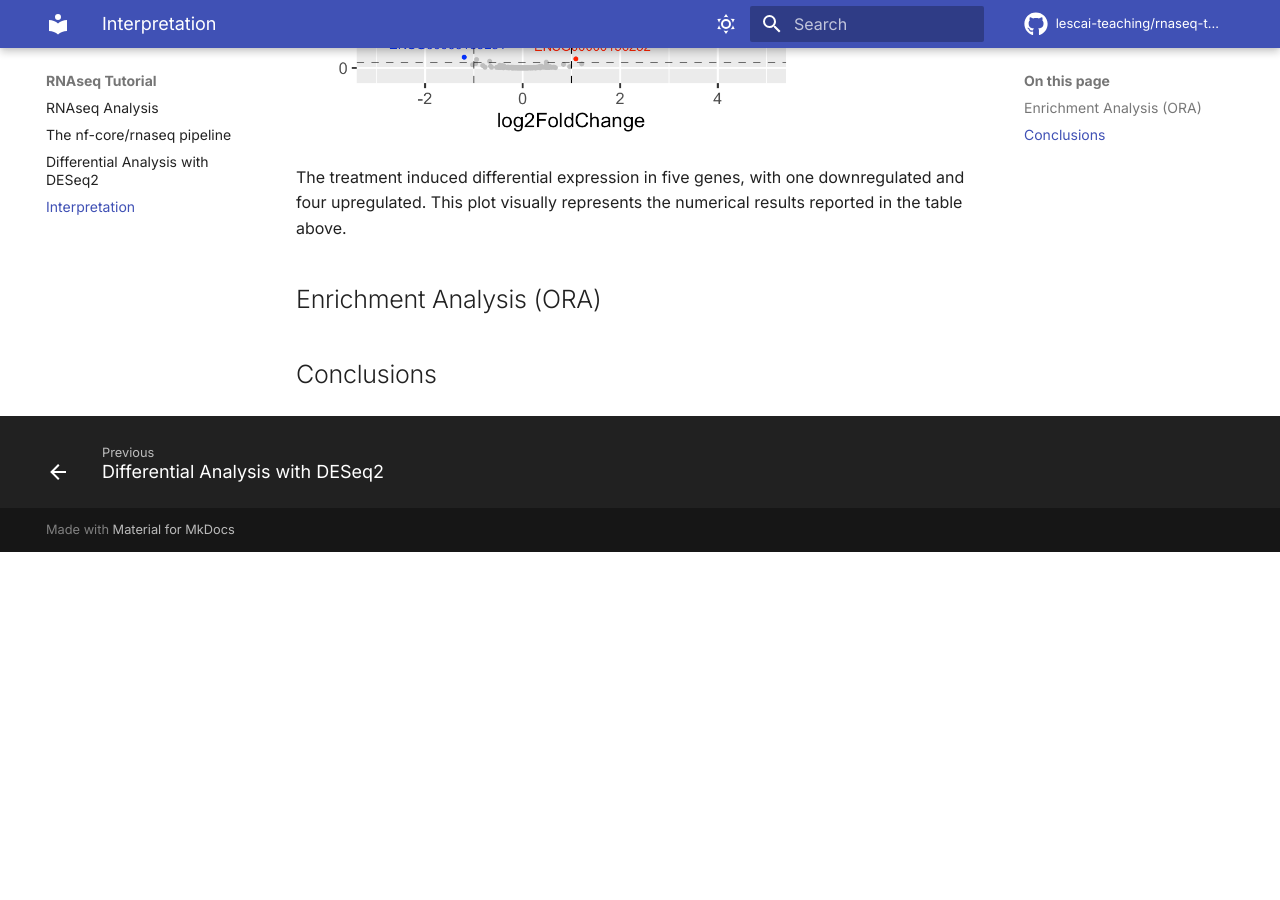
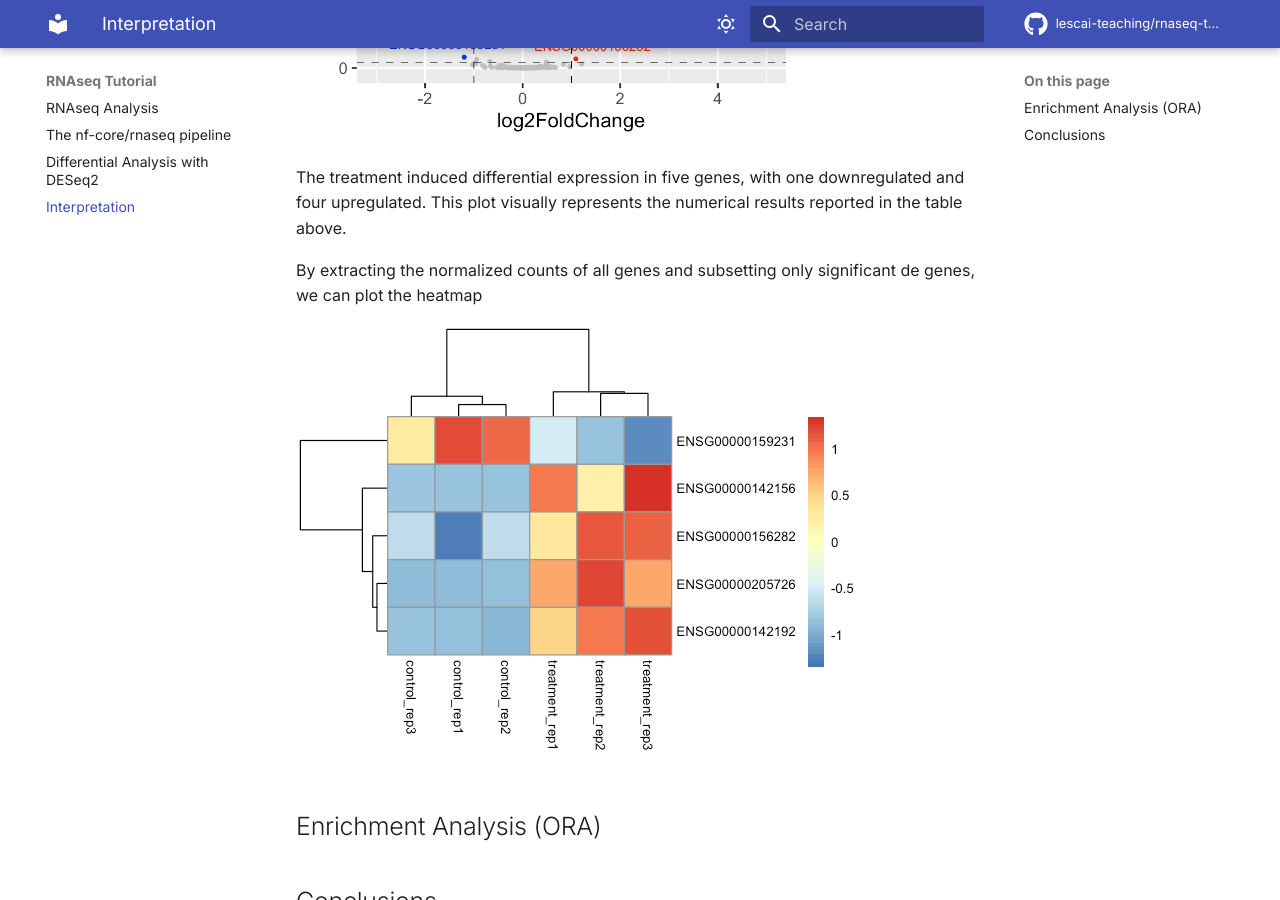
Before and after one commit to santorsola-teaching/nf-core-gitpod-run, an MkDocs documentation site: the page built from docs/interpretation.md, in a window 1280 px wide and 900 px high, scrolled down 4581 px. Built offline with MkDocs 1.6.1 and Material for MkDocs 9.7.7, drawn with Linux system fonts in a browser that asks for light colours; comment, search, counter and statistics services are not loaded; before the commit the page ends 5133 px from its top, so only the background shows below that.

Commit message:
adding heatmap sections

```diff
--- a/docs/interpretation.md
+++ b/docs/interpretation.md
@@ -50,6 +50,9 @@ To gain a comprehensive overview of the transcriptional profile, the volcano plo
 
 The treatment induced differential expression in five genes, with one downregulated and four upregulated. This plot visually represents the numerical results reported in the table above.
 
+By extracting the normalized counts of all genes and subsetting only significant de genes, we can plot the heatmap
+
+![overview](./img/heatmap_de_genes.png)
 
 ## Enrichment Analysis (ORA)
 
```
Also changed, not shown: docs/de_rstudio.md (+20 -0 lines), docs/img/heatmap_de_genes.png (added).
